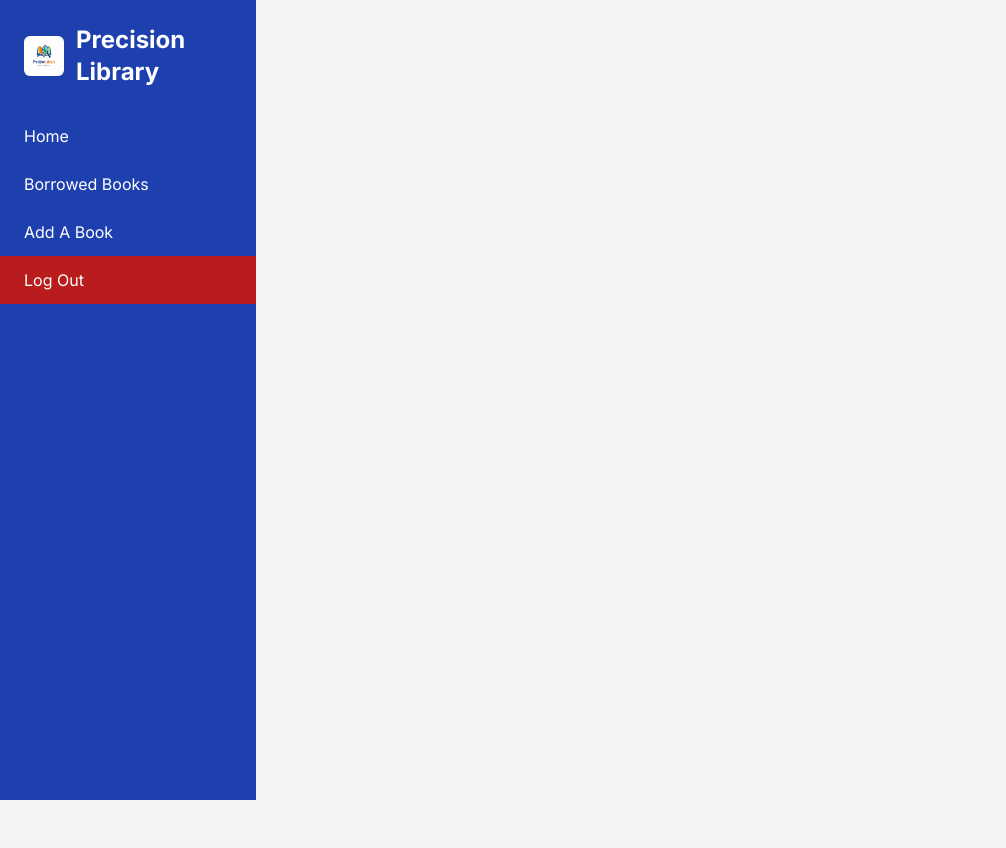
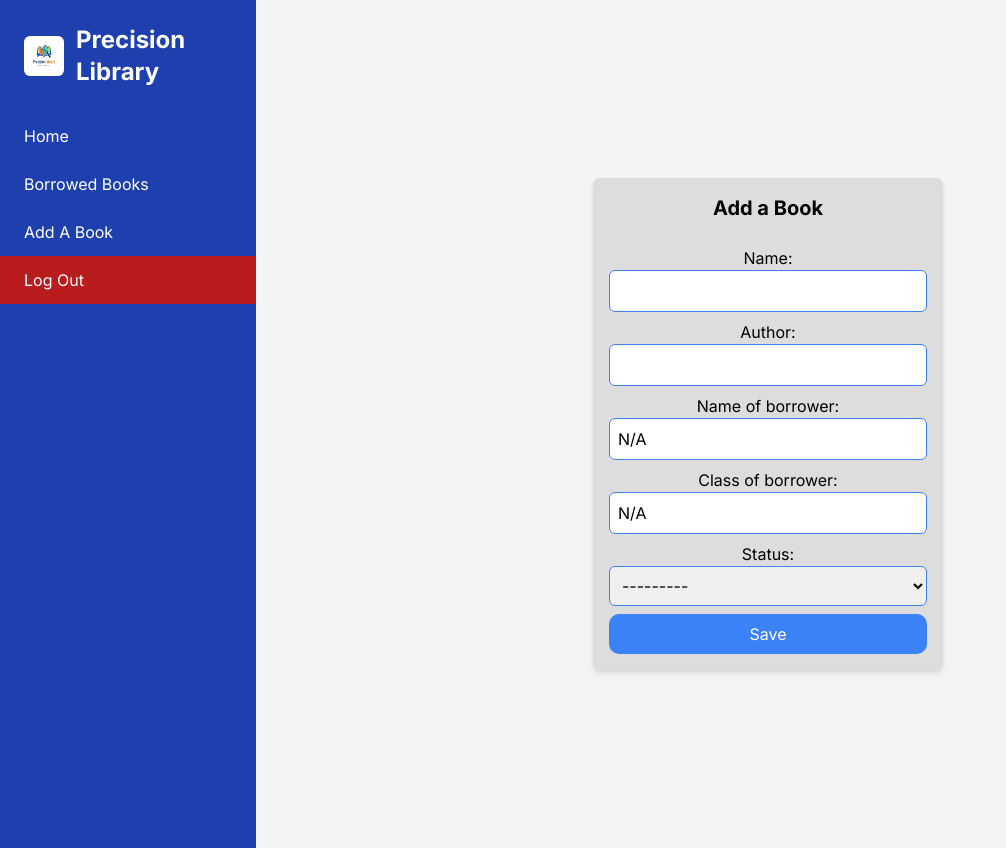
Before and after one commit to SibusiZW/precision_library, a Django app: page /add/ in a window 1280 px wide. Shown: the whole page, without its empty margins (0-1006 px from the left). Before the commit the page ends 800 px from the top, so only its background shows below. Run offline with Django 5.2, Linux system fonts and the light colour scheme; the visitor is signed in with stand-in values (Sample User, id 1); some libraries are stand-ins or nearby versions.

Commit message:
added form to page and finished add books page

```diff
--- /dev/null
+++ b/core/forms.py
@@ -0,0 +1,12 @@
+from django import forms
+from .models import Book
+
+class BookForm(forms.ModelForm):
+    def __init__(self, *args, **kwargs):
+        super().__init__(*args, **kwargs)
+        for field in self.fields.values():
+            field.widget.attrs.update({'class': 'w-full rounded-md p-2 mb-2 border border-blue-500'})
+
+    class Meta:
+        model = Book
+        fields = '__all__'
--- a/core/templates/add_book.html
+++ b/core/templates/add_book.html
@@ -1 +1,15 @@
 {% extends 'base.html' %}
+
+{% block content %}
+    <div class="flex flex-col min-h-screen items-center justify-center">
+        <div class="p-4 text-center w-full max-w-[350px] bg-[#dddddd] rounded-md shadow-md">
+            <h1 class="text-xl font-bold mb-6">Add a Book</h1>
+            <form method="post">
+                {% csrf_token %}
+                {{ form.as_p }}
+                <button class="p-2 bg-blue-500 w-full rounded-[10px] text-white hover:bg-blue-700" type="submit">Save</button>
+            </form>
+
+        </div>
+    </div>
+{% endblock %}
--- a/core/views.py
+++ b/core/views.py
@@ -1,6 +1,7 @@
 from django.shortcuts import render, redirect
 from django.contrib.auth.decorators import login_required
 from django.contrib.auth import logout
+from .forms import BookForm
 from .models import Book
 
 # Create your views here.
@@ -19,7 +20,15 @@ def borrowed_books(request):
 
 @login_required(login_url='/auth/login/')
 def add_book(request):
-    return render(request, 'add_book.html')
+    if request.method == 'POST':
+        form = BookForm(request.POST)
+
+        if form.is_valid():
+            form.save()
+    else:
+        form = BookForm()
+
+    return render(request, 'add_book.html', { 'form': form })
 
 @login_required(login_url='/auth/login/')
 def signout(request):
```
